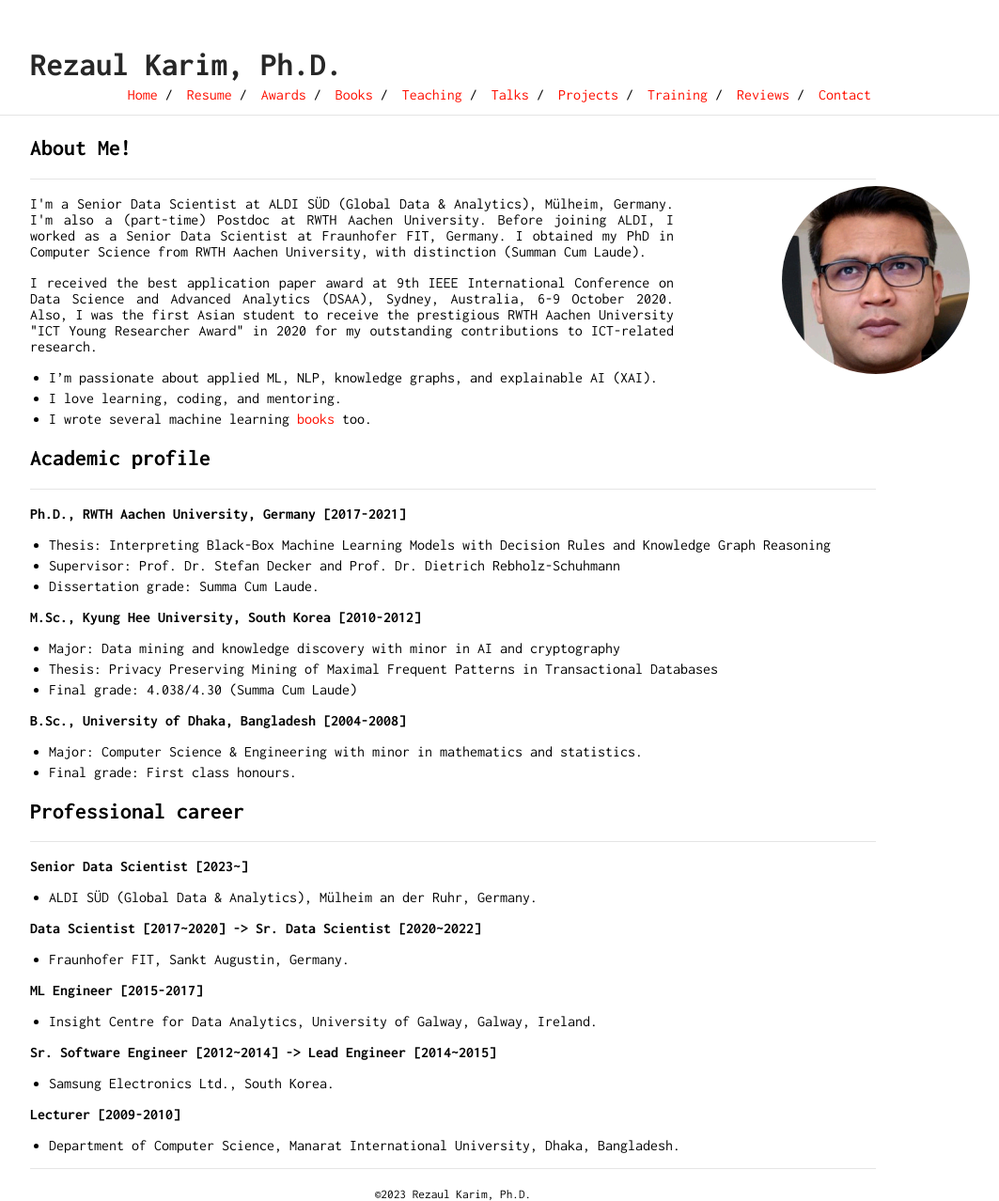
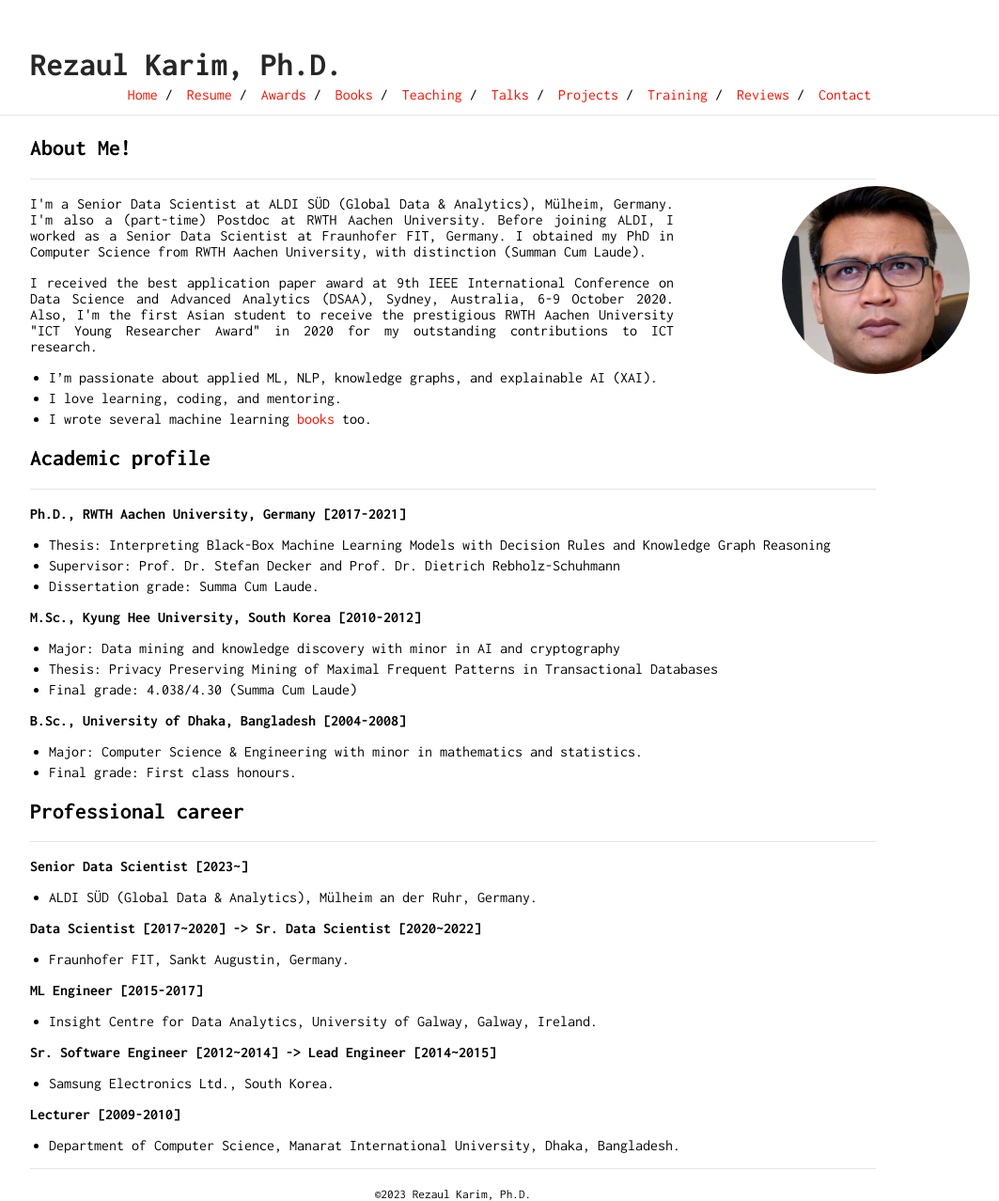
Before and after one commit to rezacsedu/rezacsedu.github.io, a Jekyll site: the page built from index.md, in a window 1280 px wide. Shown: the whole page at 94% size, without its empty margins (158-1221 px from the left). Built offline with Jekyll 4.4.1, drawn with Linux system fonts in a browser that asks for light colours; our own code applies the rules of GitHub Pages for plain Markdown files.

Commit message:
Update index.md

```diff
--- a/index.md
+++ b/index.md
@@ -4,7 +4,7 @@ ___
 
 <p style='text-align: justify;'> I'm a Senior Data Scientist at ALDI SÜD (Global Data & Analytics), Mülheim, Germany. I'm also a (part-time) Postdoc at RWTH Aachen University. Before joining ALDI, I worked as a Senior Data Scientist at Fraunhofer FIT, Germany. I obtained my PhD in Computer Science from RWTH Aachen University, with distinction (Summan Cum Laude).</p>
 
-<p style='text-align: justify;'> I received the best application paper award at 9th IEEE International Conference on Data Science and Advanced Analytics (DSAA),  Sydney, Australia, 6-9 October 2020. Also, I was the first Asian student to receive the prestigious RWTH Aachen University "ICT Young Researcher Award" in 2020 for my outstanding contributions to ICT-related research.</p>
+<p style='text-align: justify;'> I received the best application paper award at 9th IEEE International Conference on Data Science and Advanced Analytics (DSAA),  Sydney, Australia, 6-9 October 2020. Also, I'm the first Asian student to receive the prestigious RWTH Aachen University "ICT Young Researcher Award" in 2020 for my outstanding contributions to ICT research.</p>
 
 - I'm passionate about applied ML, NLP, knowledge graphs, and explainable AI (XAI).
 - I love learning, coding, and mentoring.
```
